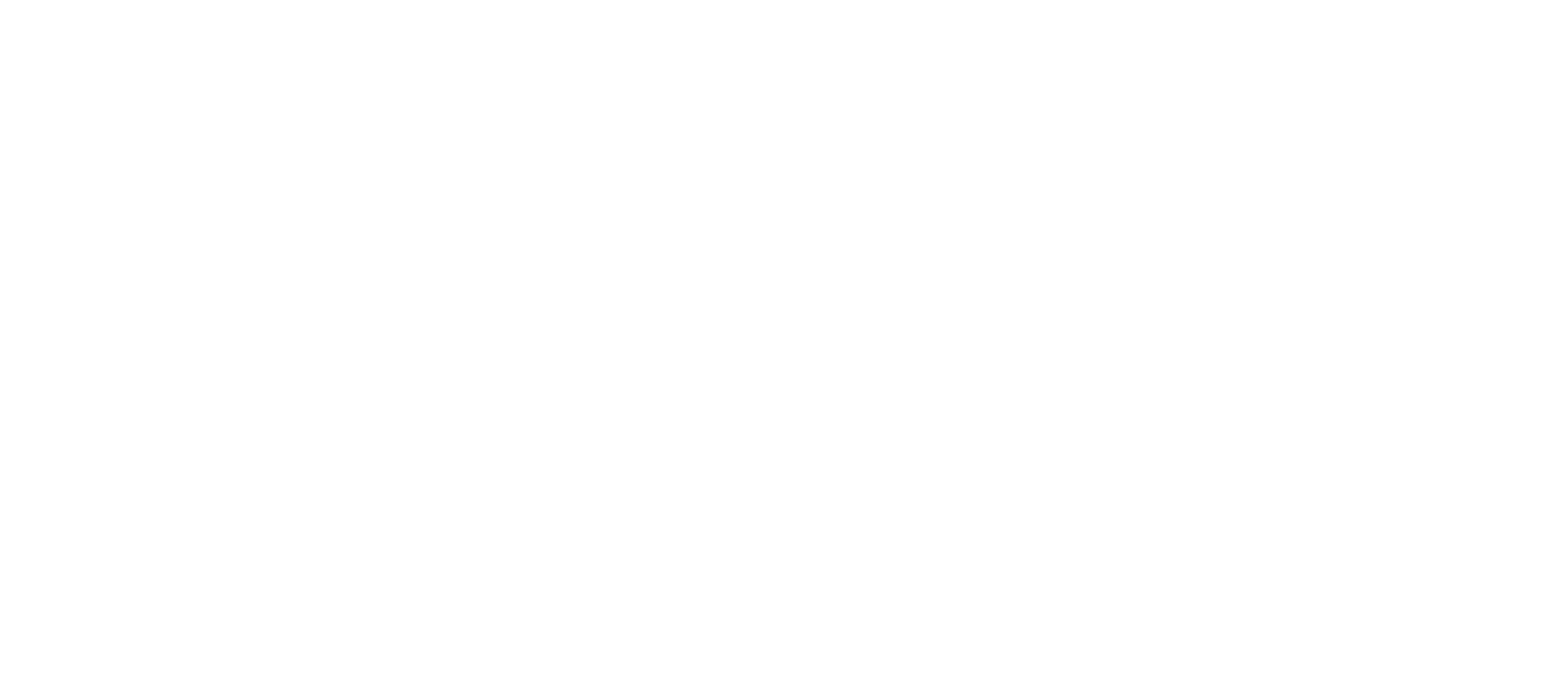
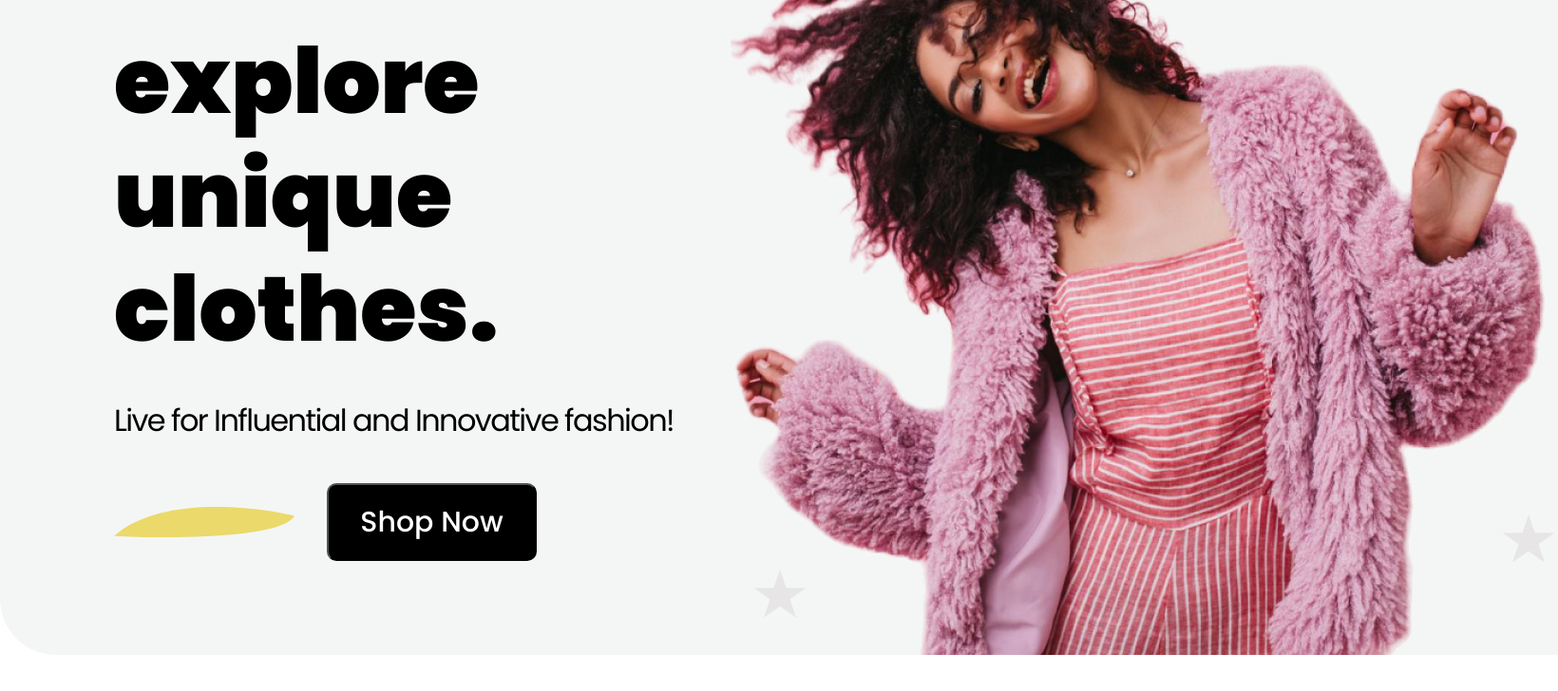
Before and after one commit to Dzhaman-Nazarii/shop-landing, a React (Create React App) app: page / in a window 1280 px wide. Shown: the part 324-1052 px from the top of the page at 95% size, 1640 px wide, since content can reach past the window. Before the commit the page ends 800 px from the top, so only its background shows below. Built offline with nearby package versions, Linux system fonts and the light colour scheme.

Commit message:
add section promo

```diff
--- a/src/components/app/App.module.css
+++ b/src/components/app/App.module.css
@@ -0,0 +1,3 @@
+.app {
+	max-width: 1800px;
+}
--- a/src/components/app/App.tsx
+++ b/src/components/app/App.tsx
@@ -1,10 +1,13 @@
 import { FC } from "react";
 import { Header } from "../header/Header";
+import { Promo } from "../promo/Promo";
+import css from './App.module.css'
 
 export const App: FC = () => {
 	return (
-		<div className="App">
+		<section className={css.app}>
 			<Header/>
-		</div>
+			<Promo/>
+		</section>
 	);
 };
--- a/src/components/header/Header.tsx
+++ b/src/components/header/Header.tsx
@@ -1,6 +1,6 @@
 import { FC } from "react";
 import css from "./Header.module.css";
-import logo from "../../icons/logo.svg";
+import logoImg from "../../icons/logo.svg";
 
 export const Header: FC = () => {
 	return (
@@ -9,7 +9,7 @@
 				<div className={css.header_row}>
 					<div className={css.header_logo}>
 						<img
-							src={logo}
+							src={logoImg}
 							alt="logo fashion"
 						/>
 						<span>Fashion</span>
--- /dev/null
+++ b/src/components/promo/Promo.module.css
@@ -0,0 +1,51 @@
+.promo {
+	max-width: 1720px;
+	margin: 0 auto;
+	margin-bottom: 63px;
+}
+
+.promo_content {
+	display: flex;
+	column-gap: 24px;
+	padding-top: 68px;
+	padding-left: 120px;
+	border-radius: 59px;
+	background-color: #f4f6f5;
+}
+
+.promo_title {
+	width: 474px;
+	height: 473px;
+	font-size: 96px;
+	font-weight: 900;
+	line-height: 120px;
+	margin-bottom: 40px;
+}
+
+.promo_description {
+	width: 606px;
+	height: 58px;
+	font-size: 32px;
+	font-weight: 400;
+	letter-spacing: -1.6px;
+	margin-bottom: 32px;
+}
+
+.promo_united {
+	display: flex;
+	align-items: center;
+}
+
+.promo_decor {
+	margin-right: 34px;
+}
+
+.promo_button {
+	width: 221px;
+	height: 82px;
+	border-radius: 10px;
+	background: #000;
+	color: #fff;
+	font-size: 30px;
+	font-weight: 500;
+}
--- /dev/null
+++ b/src/components/promo/Promo.tsx
@@ -0,0 +1,37 @@
+import { FC } from "react";
+import css from "./Promo.module.css";
+import incendiaryImg from "../../images/incendiary.jpg";
+import decorSvg from "../../icons/decor.svg";
+
+export const Promo: FC = () => {
+	return (
+		<section className={css.promo}>
+			<div>
+				<div className={css.promo_content}>
+					<div>
+						<p className={css.promo_title}>
+							Let’s explore unique clothes.
+						</p>
+						<p className={css.promo_description}>
+							Live for Influential and Innovative fashion!
+						</p>
+						<div className={css.promo_united}>
+							<img
+              className={css.promo_decor}
+								src={decorSvg}
+								alt="decor"
+							/>
+							<button className={css.promo_button}>
+								Shop Now
+							</button>
+						</div>
+					</div>
+						<img
+							src={incendiaryImg}
+							alt="promo"
+						/>
+				</div>
+			</div>
+		</section>
+	);
+};
```
Also changed, not shown: src/images/incendiary.jpg (renamed from src/images/header.jpg).
